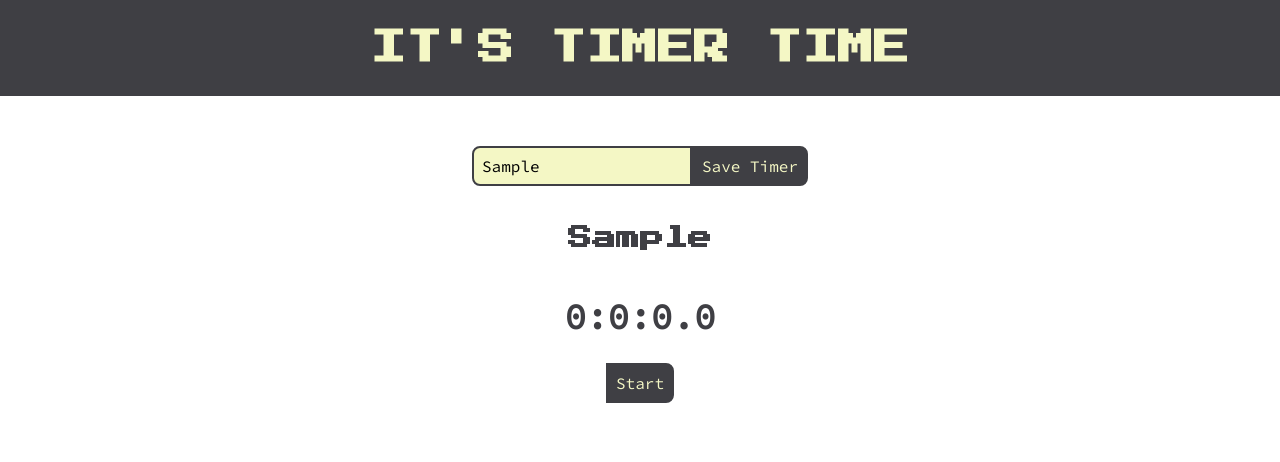
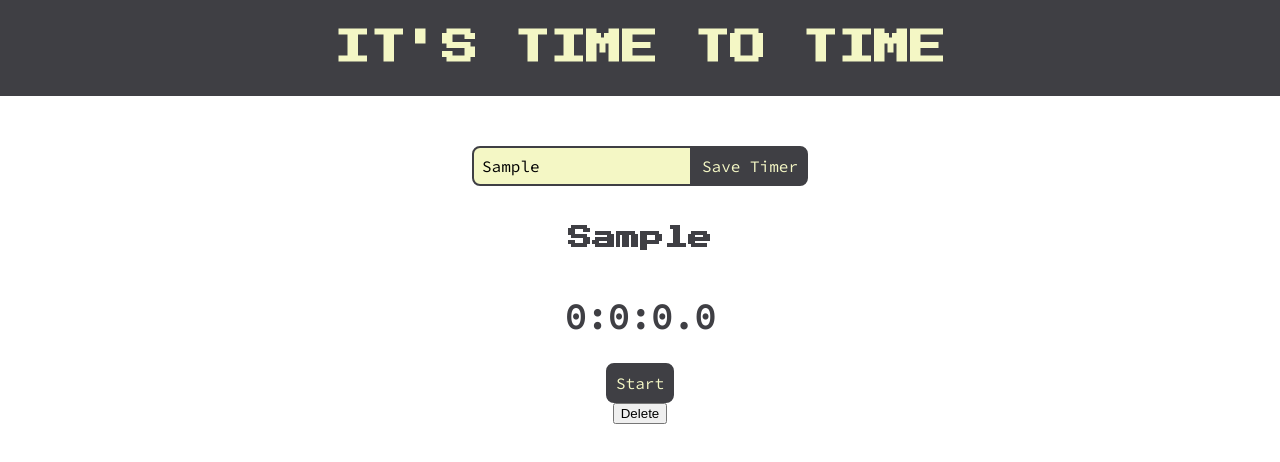
Before and after one commit to AnniePawl/React-Timer, a React (Create React App) app: page / in a window 1280 px wide. Both pictures are taken after typing "Sample" into the empty fields and a click on the button "Save Timer". Shown: the top 462 px of the page. Built offline with nearby package versions, Linux system fonts and the light colour scheme.

Commit message:
added delete functionality

```diff
--- a/src/App.js
+++ b/src/App.js
@@ -2,7 +2,7 @@ import React, { Component } from 'react';
 import './App.css';
 import { createStore } from 'redux';
 import { loadState, saveState } from './utils';
-import throttle from 'lodash/throttle'
+import throttle from 'lodash/throttle';
 // Provider component makes Redux store available to any nested components wrapped in connect() function
 import { Provider } from 'react-redux';
 import reducers from './reducers';
@@ -17,10 +17,11 @@ import ListTimers from './components/list-timers';
 // Deal w/ Timer State
 const persistedState = loadState();
 const store = createStore(reducers, persistedState);
-store.subscribe(throttle(() => {
-  saveState(store.getState())
-}, 1000));
-
+store.subscribe(
+	throttle(() => {
+		saveState(store.getState());
+	}, 1000)
+);
 
 // Update timers every 50 ms
 let lastUpdateTime = Date.now();
@@ -37,7 +38,7 @@ class App extends Component {
 			<Provider store={store}>
 				<div className="App">
 					<header className="App-header">
-						<h1 className="title">It's Timer Time</h1>
+						<h1 className="title">It's Time to Time</h1>
 					</header>
 					{/* Timer Components */}
 					<NewTimer />
--- a/src/actions/index.js
+++ b/src/actions/index.js
@@ -2,6 +2,14 @@
 // Actions descibe how data can be modified
 // Each action should be defined as const w/ string value
 // Each action needs action creator
+
+// DELETE TIMER
+export const deleteTimer = (index) => {
+	return {
+		type: DELETE_TIMER,
+		payload: { index }
+	};
+};
 
 // Add Timer
 // Adds new timer object to array of timers
@@ -44,3 +52,4 @@ export const NEW_TIMER = 'NEW_TIMER';
 export const TOGGLE_TIMER = 'TOGGLE_TIMER';
 export const SELECT_TIMER = 'SELECT_TIMER';
 export const UPDATE = 'UPDATE';
+export const DELETE_TIMER = 'DELETE_TIMER';
--- a/src/components/timer-view.js
+++ b/src/components/timer-view.js
@@ -1,7 +1,8 @@
 import React, { Component } from 'react';
 import { connect } from 'react-redux';
-import { toggleTimer } from '../actions';
+import { toggleTimer, deleteTimer } from '../actions';
 import { formatTime } from '../utils';
+
 import './timers.css';
 
 class TimerView extends Component {
@@ -26,6 +27,14 @@ class TimerView extends Component {
 				>
 					{timer.isRunning ? 'Stop' : 'Start'}
 				</button>
+				{/* delete button */}
+				<button
+					onClick={(e) => {
+						this.props.deleteTimer(index);
+					}}
+				>
+					Delete
+				</button>
 			</div>
 		);
 	}
@@ -36,8 +45,9 @@ const mapStateToProps = (state) => {
 };
 
 // Use toggleTimer action
-const mapDispatchToProps = () => {
-	return { toggleTimer };
+
+const mapActionsToProps = () => {
+	return { toggleTimer, deleteTimer };
 };
 
-export default connect(mapStateToProps, mapDispatchToProps())(TimerView);
+export default connect(mapStateToProps, mapActionsToProps())(TimerView);
--- a/src/components/timers.css
+++ b/src/components/timers.css
@@ -34,8 +34,7 @@
 	background-color: white;
 }
 
-.new-timer__button,
-.timer-view__button {
+.new-timer__button {
 	border: 2px solid #3f3f44;
 	font-size: 1em;
 	padding: 0.5em;
@@ -45,7 +44,20 @@
 	font-family: 'Source Code Pro', monospace;
 }
 
+.timer-view__button {
+	border: 2px solid #3f3f44;
+	font-size: 1em;
+	padding: 0.5em;
+	background-color: #3f3f44;
+	color: #f4f7c5;
+	border-radius: .5em 0.5em 0.5em .5em;
+	font-family: 'Source Code Pro', monospace;
+}
+
 .new-timer__button:hover {
 	background-color: #cceabb;
 	color: #3f3f44;
 }
+
+.timer-view__button:hover {
+}
--- a/src/reducers/timers-reducer.js
+++ b/src/reducers/timers-reducer.js
@@ -1,9 +1,14 @@
 // Import actions
-import { NEW_TIMER, TOGGLE_TIMER, UPDATE } from '../actions/index';
+import { NEW_TIMER, TOGGLE_TIMER, UPDATE, DELETE_TIMER } from '../actions/index';
 import Timer from '../Timer';
 
 const timerReducer = (state = [], action) => {
 	switch (action.type) {
+		case DELETE_TIMER:
+			return state.filter((item, i) => {
+				return i !== action.payload.index;
+			});
+
 		case UPDATE:
 			return state.map((timer) => {
 				if (timer.isRunning) {
```
